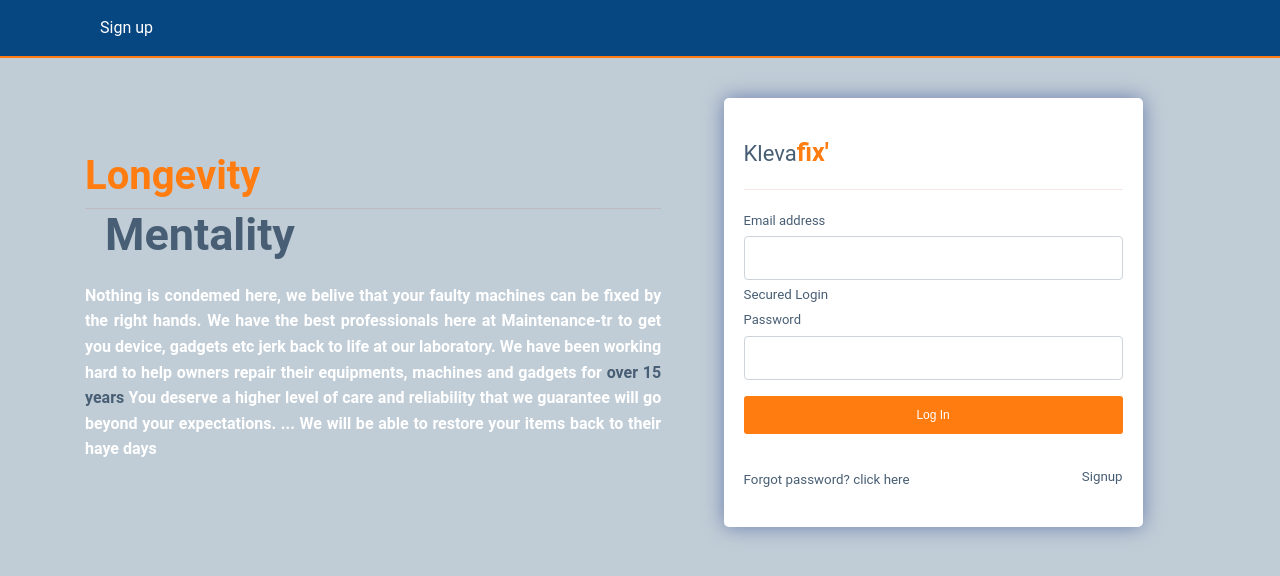
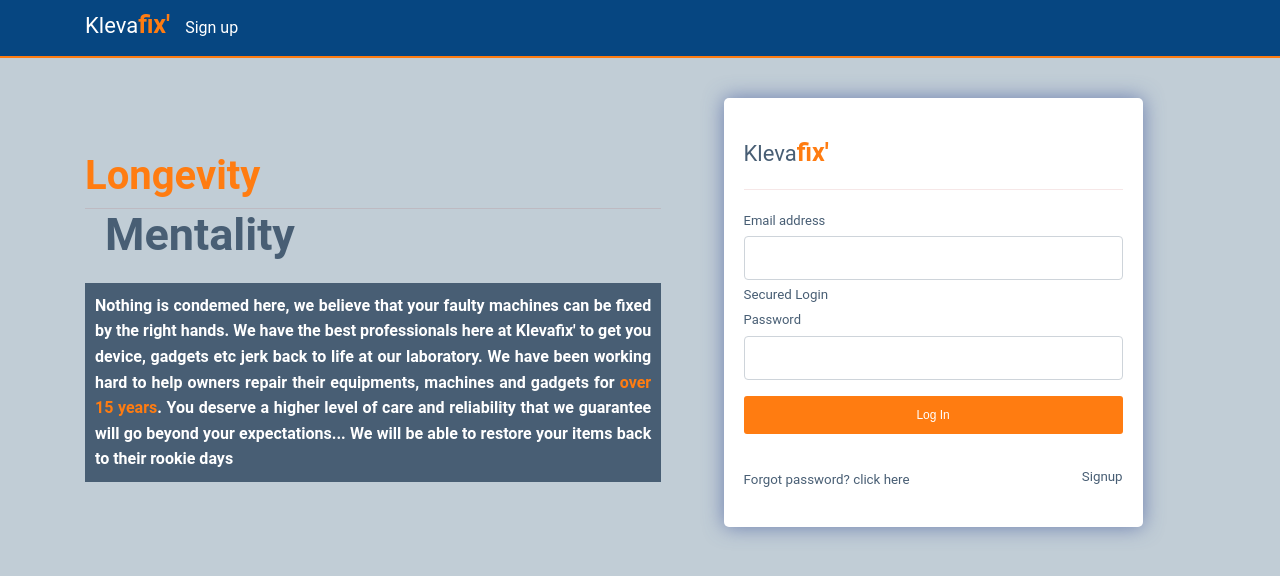
Before and after one commit to klevamane/Maintenance-tr, a plain HTML site: page UI/Index.html in a window 1280 px wide. Drawn offline with Linux system fonts and the light colour scheme.

Commit message:
Add navigation bar

```diff
--- a/UI/Index.html
+++ b/UI/Index.html
@@ -14,11 +14,11 @@
                 <div class="nav-toggle">
                         <i class="fa fa-bars handlebar"></i>
                     </div>
+            <div class="container">
+                <span class="brand"><span id="logo1">Kleva</span><span id="logo2">fix'</span></span>
+                <ul id="navul" class="navul">
 
-            <div class="container">
-                <ul id="navul" class="navul index-ul">
-                    <li><a href="#">Sign up</a></li>
-
+                    <li><a href="./Signin.html">Sign up</a></li>
 
                 </ul>
             </div>
@@ -29,11 +29,11 @@
             <h1>Longevity</h1>
             <hr>
              <h2> Mentality</h1>
-            <p class="caption-text">Nothing is condemed here, we belive that your faulty machines can be fixed
-                by the right hands. We have the best professionals here at Maintenance-tr to get
+            <p class="caption-text">Nothing is condemed here, we believe that your faulty machines can be fixed
+                by the right hands. We have the best professionals here at Klevafix' to get
                 you device, gadgets etc jerk back to life at our laboratory.
-                We have been working hard to help owners repair their equipments, machines and gadgets for <span>over 15 years</span>
-                You deserve a higher level of care and reliability that we guarantee will go beyond your expectations. ... We will be able to restore your items back to their haye days
+                We have been working hard to help owners repair their equipments, machines and gadgets for <span>over 15 years</span>.
+                You deserve a higher level of care and reliability that we guarantee will go beyond your expectations... We will be able to restore your items back to their rookie days
 
             </p>
         </div>
--- a/UI/css/style.css
+++ b/UI/css/style.css
@@ -243,7 +243,14 @@
     font-size: 25px;
     display: none;
 }
+nav .brand {
+    float: left;
+    padding-top: 5px;
 
+}
+nav .brand #logo1 {
+    color: #fff;
+}
 /* Container media Query */
 
 .container {
@@ -339,7 +346,7 @@
     grid-gap: 10px;
 }
 
-@media (max-width: 576px) {
+@media (max-width: 758px) {
     .seperator2 {
         display: grid;
         grid-template-columns: 1fr;
@@ -348,6 +355,8 @@
         margin-bottom: 50px;
     }
   }
+
+
 .status-btn {
     display: grid;
     grid-template-columns: 1fr;
@@ -366,9 +375,12 @@
     font-size: 16px;
     color: #fff;
     font-weight: 700;
+    border: rgb(209, 202, 202) 3px;
+    background: var(--fontColour);
+    padding: 10px;
 }
 .caption span {
-    color: var(--fontColour);
+    color: var(--primaryOrange);
 }
 .caption h1 {
     color: var(--primaryOrange);
```
